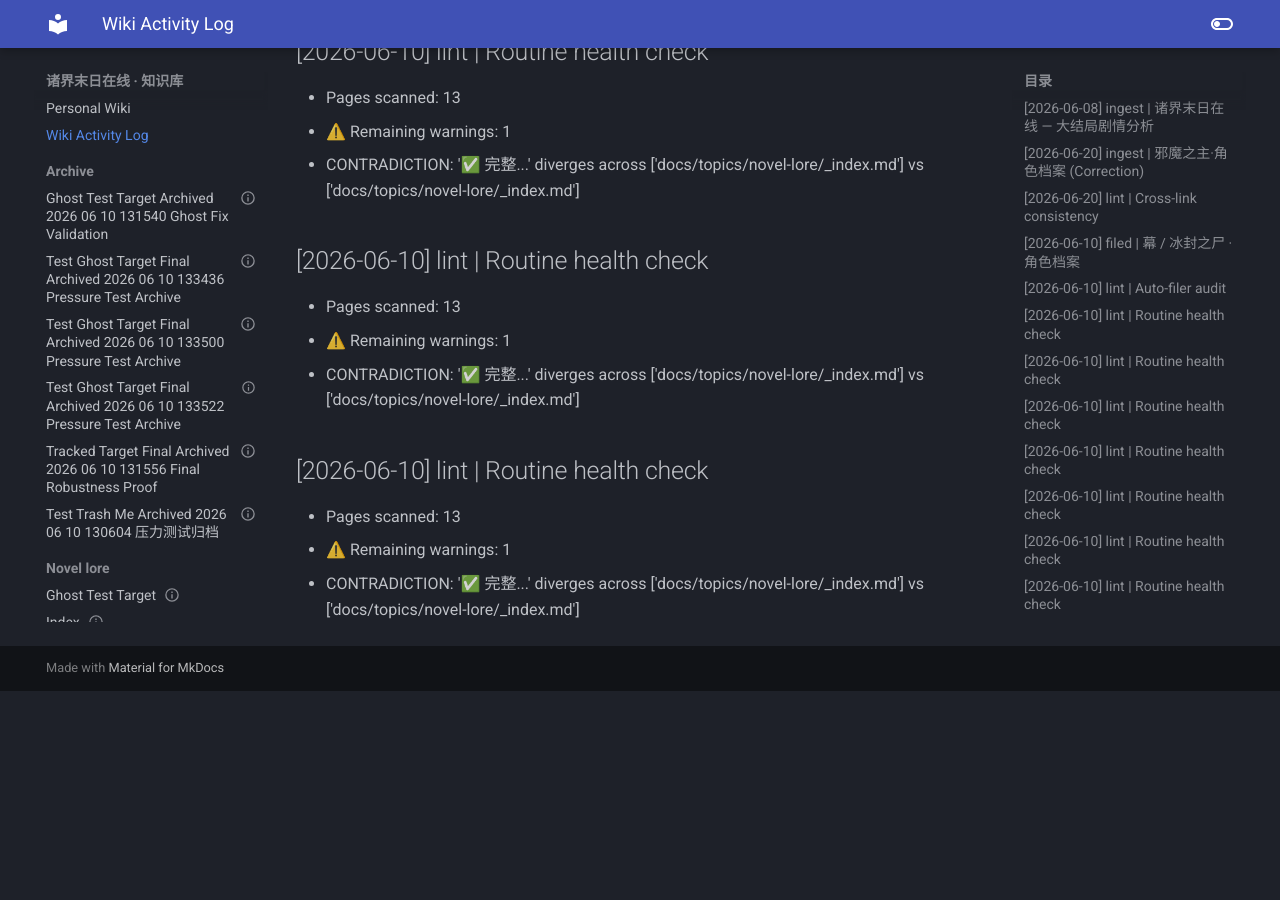
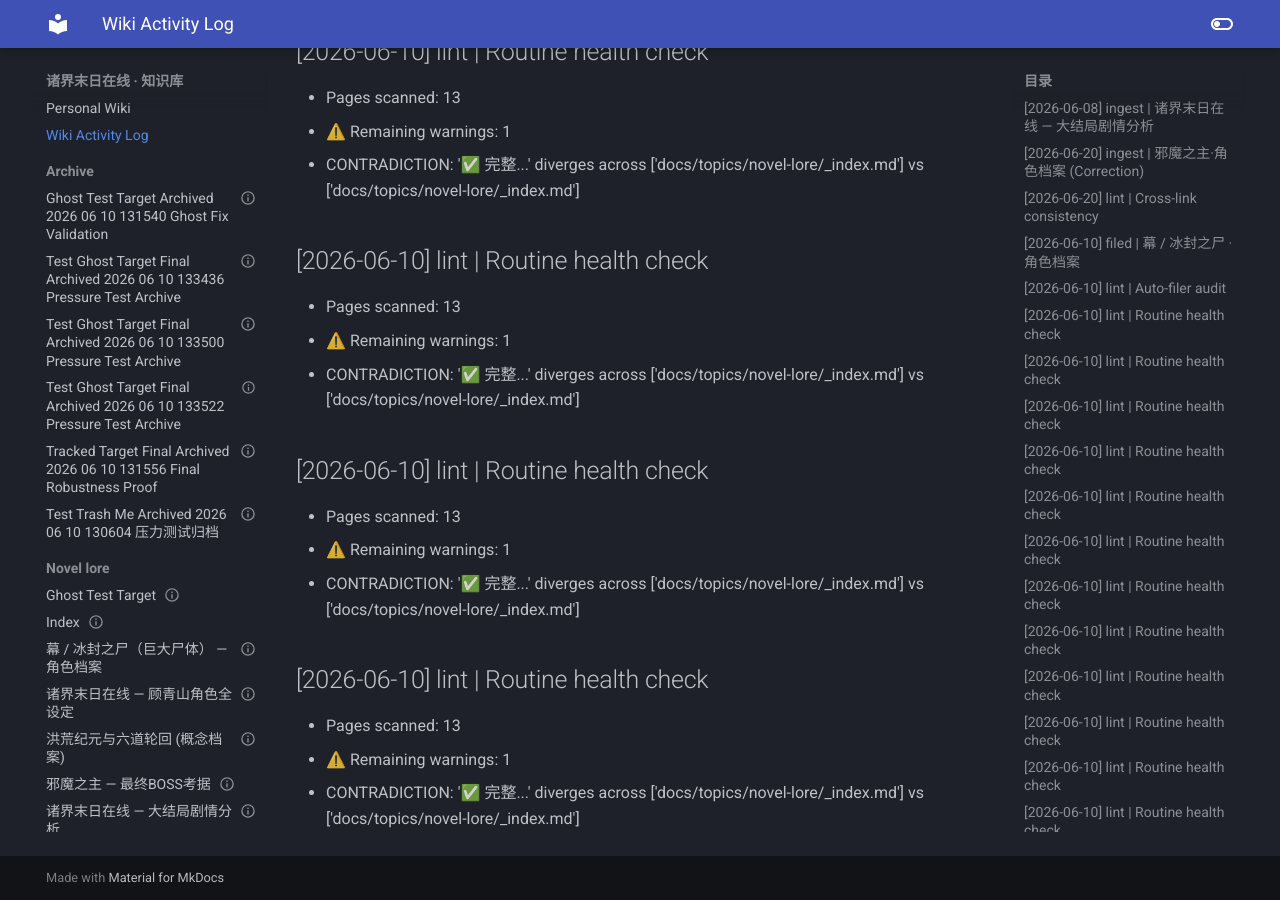
Before and after one commit to Zack3155/llm-wiki, an MkDocs documentation site: the page built from docs/log.md, in a window 1280 px wide and 900 px high, scrolled down 6473 px. Built offline with MkDocs 1.6.1 and Material for MkDocs 9.7.7, drawn with Linux system fonts in a browser that asks for light colours; before the commit the page ends 7164 px from its top, so only the background shows below that.

Commit message:
🤖 Wiki Linter Auto-Commit: 2026-06-10 15:48:54

```diff
--- a/docs/log.md
+++ b/docs/log.md
@@ -159,3 +159,8 @@
 - Pages scanned: 13
 - ⚠️ Remaining warnings: 1
   - CONTRADICTION: '✅ 完整...' diverges across ['docs/topics/novel-lore/_index.md'] vs ['docs/topics/novel-lore/_index.md']
+
+## [2026-06-10] lint | Routine health check
+- Pages scanned: 13
+- ⚠️ Remaining warnings: 1
+  - CONTRADICTION: '✅ 完整...' diverges across ['docs/topics/novel-lore/_index.md'] vs ['docs/topics/novel-lore/_index.md']
```
